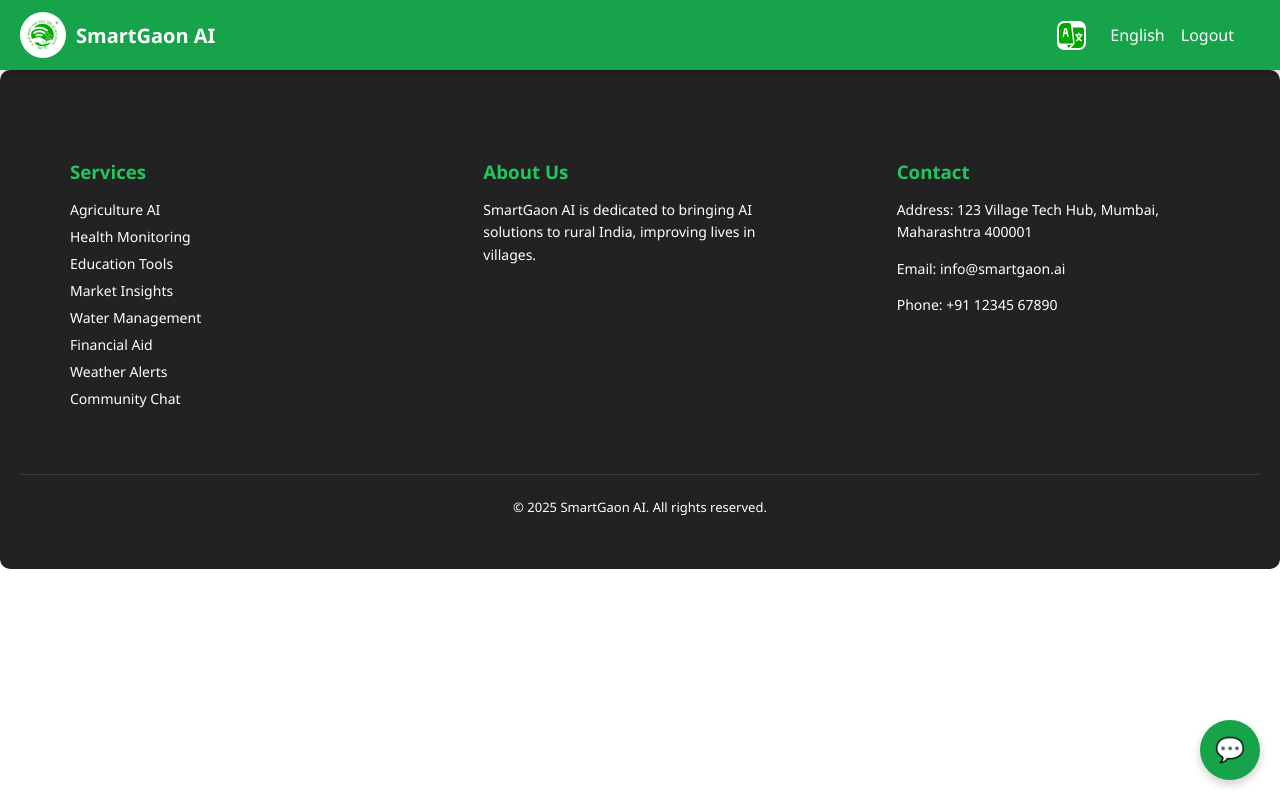
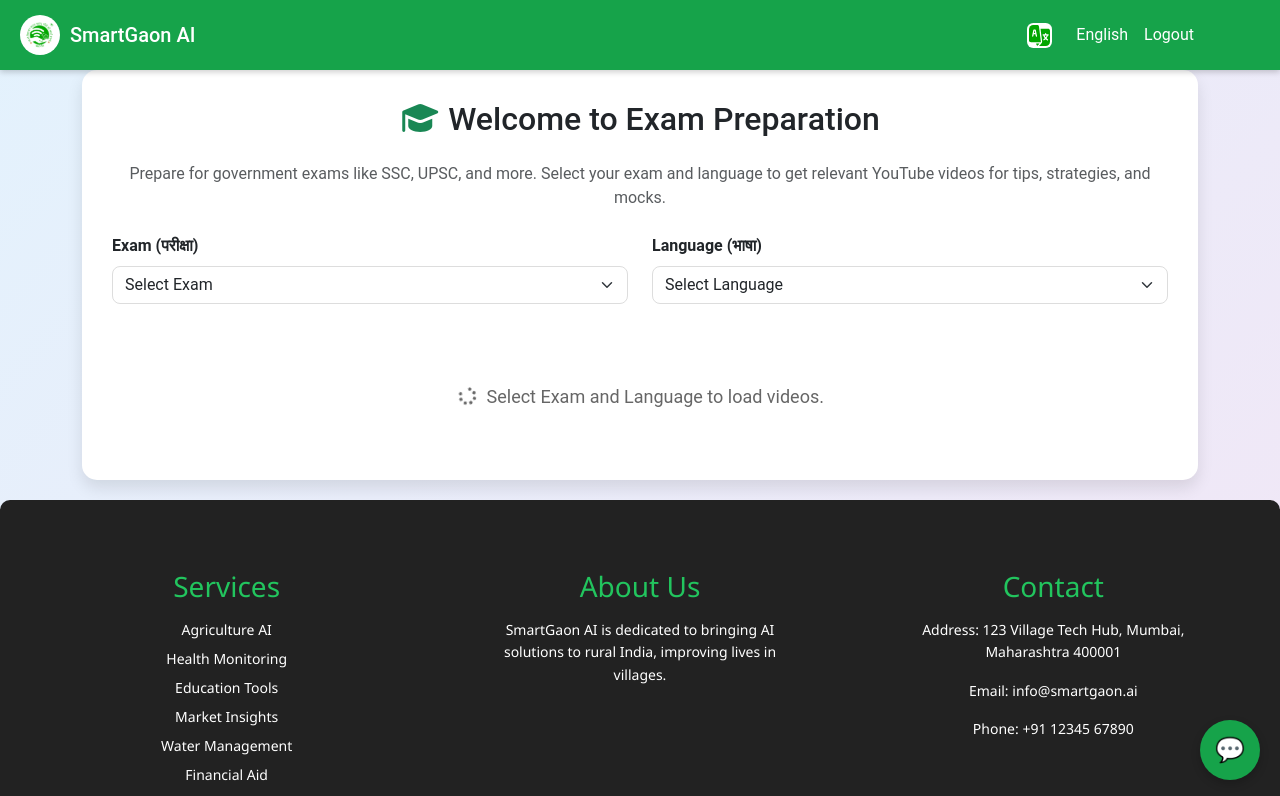
Before and after one commit to praka80402/smart-gaon-ui, a React (Create React App) app: page /shiksha-sahayak/practice in a window 1280 px wide. Shown: the top 796 px of the page. Built offline with nearby package versions, Linux system fonts and the light colour scheme; sample sign-in values are in the browser's storage.

Commit message:
exam-prep added

```diff
--- a/package.json
+++ b/package.json
@@ -3,11 +3,13 @@
   "version": "0.1.0",
   "private": true,
   "dependencies": {
+    "@fortawesome/fontawesome-free": "^7.1.0",
     "@testing-library/dom": "^10.4.1",
     "@testing-library/jest-dom": "^6.9.1",
     "@testing-library/react": "^16.3.0",
     "@testing-library/user-event": "^13.5.0",
     "axios": "^1.12.2",
+    "bootstrap": "^5.3.8",
     "chart.js": "^4.5.0",
     "i18next": "^25.5.3",
     "react": "^19.2.0",
--- a/src/App.js
+++ b/src/App.js
@@ -15,6 +15,7 @@ import ChatBot from "./pages/dashboard/Chatbot";
 import SchoolLearning from "./pages/Shiksha Sahayak/SchoolLearning";
 import SchoolSubject from "./pages/Shiksha Sahayak/SchoolSubject";
 import PrivateRoute from "./pages/login/PrivateRoute";
+import ExamPreparation from "./pages/Shiksha Sahayak/exam-prep/ExamPreparation";
 function App() {
  return (
     // <Router>
@@ -103,6 +104,15 @@ function App() {
           />
 
           <Route
+            path="/shiksha-sahayak/practice"
+            element={
+              <PrivateRoute>
+                <ExamPreparation />
+              </PrivateRoute>
+            }
+          />
+
+          <Route
             path="/shiksha-sahayak/school-learning/class/:classId"
             element={
               <PrivateRoute>
--- /dev/null
+++ b/src/pages/Shiksha Sahayak/exam-prep/ExamPreparation.css
@@ -0,0 +1,96 @@
+body {
+  font-family: "Roboto", sans-serif;
+  background: linear-gradient(135deg, #e3f2fd 0%, #f3e5f5 100%);
+  min-height: 100vh;
+}
+
+.hero-header {
+  background: linear-gradient(45deg, #4caf50, #81c784);
+  color: white;
+  padding: 40px 0;
+  text-align: center;
+  box-shadow: 0 4px 8px rgba(0, 0, 0, 0.1);
+}
+
+.main-content {
+  background: white;
+  border-radius: 15px;
+  padding: 30px;
+  box-shadow: 0 8px 16px rgba(0, 0, 0, 0.1);
+  margin: 20px auto;
+  max-width: 800px;
+}
+
+.form-select {
+  border-radius: 8px;
+  border: 1px solid #ddd;
+  margin-bottom: 15px;
+}
+
+.video-grid {
+  display: grid;
+  grid-template-columns: repeat(auto-fit, minmax(300px, 1fr));
+  gap: 20px;
+  margin-top: 20px;
+}
+
+.video-card {
+  border: 1px solid #ddd;
+  border-radius: 10px;
+  overflow: hidden;
+  box-shadow: 0 4px 8px rgba(0, 0, 0, 0.1);
+  transition: all 0.3s;
+}
+
+.video-card:hover {
+  transform: scale(1.02);
+  box-shadow: 0 6px 12px rgba(0, 0, 0, 0.15);
+}
+
+.video-card h6 {
+  padding: 10px;
+  margin: 0;
+  background: #f8f9fa;
+  font-size: 16px;
+  font-weight: bold;
+}
+
+.video-iframe {
+  width: 100%;
+  height: 200px;
+  border: none;
+}
+
+.loading {
+  text-align: center;
+  color: #666;
+  padding: 40px;
+  font-size: 18px;
+}
+
+footer {
+  background: #2e7d32;
+  color: white;
+  padding: 20px 0;
+  text-align: center;
+  margin-top: 40px;
+}
+
+@media (max-width: 768px) {
+  .main-content {
+    margin: 10px;
+    padding: 20px;
+  }
+
+  .hero-header {
+    padding: 20px 0;
+  }
+
+  .video-iframe {
+    height: 150px;
+  }
+
+  .video-grid {
+    grid-template-columns: 1fr;
+  }
+}
--- /dev/null
+++ b/src/pages/Shiksha Sahayak/exam-prep/ExamPreparation.js
@@ -0,0 +1,229 @@
+import React, { useState } from "react";
+import "bootstrap/dist/css/bootstrap.min.css";
+import "@fortawesome/fontawesome-free/css/all.min.css";
+
+const ExamPreparation = () => {
+  const [exam, setExam] = useState("");
+  const [language, setLanguage] = useState("");
+
+  const videoData = {
+    ssc: {
+      hindi: [
+        { title: "SSC Preparation Tips in Hindi (Main Video)", id: "V1jBpybYoLk" },
+        { title: "SSC Maths Tricks Hindi", id: "dQw4w9WgXcQ" },
+        { title: "SSC Reasoning Hindi", id: "kJGPV18Sg14" },
+      ],
+      english: [
+        { title: "SSC English Prep", id: "exampleSSC_eng1" },
+        { title: "SSC GK English", id: "exampleSSC_eng2" },
+        { title: "SSC Mock Test English", id: "exampleSSC_eng3" },
+      ],
+    },
+    bpsc: {
+      hindi: [
+        { title: "BPSC History Hindi", id: "exampleBPSC_h1" },
+        { title: "BPSC Current Affairs Hindi", id: "exampleBPSC_h2" },
+        { title: "BPSC Strategy Hindi", id: "exampleBPSC_h3" },
+      ],
+      english: [
+        { title: "BPSC Overview English", id: "exampleBPSC_e1" },
+        { title: "BPSC Syllabus English", id: "exampleBPSC_e2" },
+        { title: "BPSC Tips English", id: "exampleBPSC_e3" },
+      ],
+    },
+    upsc: {
+      hindi: [
+        { title: "UPSC GS Paper Hindi (Main Video)", id: "hCU3BG4Yc_s" },
+        { title: "UPSC Essay Hindi", id: "exampleUPSC_h1" },
+        { title: "UPSC Interview Hindi", id: "exampleUPSC_h2" },
+      ],
+      english: [
+        { title: "UPSC Strategy English", id: "exampleUPSC_e1" },
+        { title: "UPSC CSAT English", id: "exampleUPSC_e2" },
+        { title: "UPSC Optional English", id: "exampleUPSC_e3" },
+      ],
+    },
+    railways: {
+      hindi: [
+        { title: "Railways GK Hindi (Main Video)", id: "NJKsUMRJzW0" },
+        { title: "Railways Maths Hindi", id: "exampleRail_h1" },
+        { title: "Railways Reasoning Hindi", id: "exampleRail_h2" },
+      ],
+      english: [
+        { title: "Railways Preparation English", id: "exampleRail_e1" },
+        { title: "Railways Science English", id: "exampleRail_e2" },
+        { title: "Railways Mock English", id: "exampleRail_e3" },
+      ],
+    },
+  };
+
+  const videos = videoData[exam]?.[language] || [];
+
+  return (
+    <div>
+      <style>{`
+        body {
+          font-family: 'Roboto', sans-serif;
+          background: linear-gradient(135deg, #e3f2fd 0%, #f3e5f5 100%);
+          min-height: 100vh;
+        }
+        .hero-header {
+          background: linear-gradient(45deg, #4caf50, #81c784);
+          color: white;
+          padding: 40px 0;
+          text-align: center;
+          box-shadow: 0 4px 8px rgba(0,0,0,0.1);
+        }
+        .main-content {
+          background: white;
+          border-radius: 15px;
+          padding: 30px;
+          box-shadow: 0 8px 16px rgba(0,0,0,0.1);
+          margin: 20px auto;
+          max-width: 1165px;
+        }
+        .form-select {
+          border-radius: 8px;
+          border: 1px solid #ddd;
+          margin-bottom: 15px;
+        }
+        .video-grid {
+          display: grid;
+          grid-template-columns: repeat(auto-fit, minmax(300px, 1fr));
+          gap: 20px;
+          margin-top: 20px;
+        }
+        .video-card {
+          border: 1px solid #ddd;
+          border-radius: 10px;
+          overflow: hidden;
+          box-shadow: 0 4px 8px rgba(0,0,0,0.1);
+          transition: all 0.3s;
+        }
+        .video-card:hover {
+          transform: scale(1.02);
+          box-shadow: 0 6px 12px rgba(0,0,0,0.15);
+        }
+        .video-card h6 {
+          padding: 10px;
+          margin: 0;
+          background: #f8f9fa;
+          font-size: 16px;
+          font-weight: bold;
+        }
+        .video-iframe {
+          width: 100%;
+          height: 200px;
+          border: none;
+        }
+        .loading {
+          text-align: center;
+          color: #666;
+          padding: 40px;
+          font-size: 18px;
+        }
+        footer {
+          background: #2e7d32;
+          color: white;
+          padding: 20px 0;
+          text-align: center;
+          margin-top: 40px;
+        }
+        @media (max-width: 768px) {
+          .main-content { margin: 10px; padding: 20px; }
+          .hero-header { padding: 20px 0; }
+          .video-iframe { height: 150px; }
+          .video-grid { grid-template-columns: 1fr; }
+        }
+      `}</style>
+
+
+
+      {/* Main Content */}
+      <div className="container">
+        <div className="main-content" style={{ marginTop: '70px' }}>
+          <h2 className="text-center mb-4">
+            <i className="fas fa-graduation-cap text-success me-2"></i>
+            Welcome to Exam Preparation
+          </h2>
+          <p className="text-muted text-center mb-4">
+            Prepare for government exams like SSC, UPSC, and more. Select your exam and language to get relevant YouTube videos for tips, strategies, and mocks.
+          </p>
+
+          {/* Selections */}
+          <div className="row">
+            <div className="col-md-6">
+              <label htmlFor="examSelect" className="form-label fw-bold">Exam (परीक्षा)</label>
+              <select
+                id="examSelect"
+                className="form-select"
+                value={exam}
+                onChange={(e) => setExam(e.target.value)}
+              >
+                <option value="">Select Exam</option>
+                <option value="ssc">SSC</option>
+                <option value="bpsc">BPSC</option>
+                <option value="upsc">UPSC</option>
+                <option value="railways">Railways</option>
+              </select>
+            </div>
+            <div className="col-md-6">
+              <label htmlFor="languageSelect" className="form-label fw-bold">Language (भाषा)</label>
+              <select
+                id="languageSelect"
+                className="form-select"
+                value={language}
+                onChange={(e) => setLanguage(e.target.value)}
+              >
+                <option value="">Select Language</option>
+                <option value="hindi">Hindi (हिंदी)</option>
+                <option value="english">English (अंग्रेजी)</option>
+              </select>
+            </div>
+          </div>
+
+          {/* Video Container */}
+          <div id="videosContainer" className="mt-4">
+            {!exam || !language ? (
+              <div className="loading">
+                <i className="fas fa-spinner fa-spin me-2"></i>
+                Select Exam and Language to load videos.
+              </div>
+            ) : videos.length === 0 ? (
+              <div className="loading text-danger">
+                No videos available for this selection. Try another.
+              </div>
+            ) : (
+              <>
+                <h5 className="mb-3 text-center">
+                  <i className="fas fa-video text-warning me-2"></i>
+                  Videos for {exam.toUpperCase()} in{" "}
+                  {language.charAt(0).toUpperCase() + language.slice(1)} (
+                  {videos.length} videos)
+                </h5>
+                <div className="video-grid">
+                  {videos.map((video, index) => (
+                    <div className="video-card" key={index}>
+                      <h6>{video.title}</h6>
+                      <iframe
+                        className="video-iframe"
+                        src={`https://www.youtube.com/embed/${video.id}?rel=0&autoplay=0`}
+                        allowFullScreen
+                        loading="lazy"
+                        title={video.title}
+                      ></iframe>
+                    </div>
+                  ))}
+                </div>
+              </>
+            )}
+          </div>
+        </div>
+      </div>
+
+
+    </div>
+  );
+};
+
+export default ExamPreparation;
```
Also changed, not shown: 1 other file (tests, documents, lock files or other folders).
